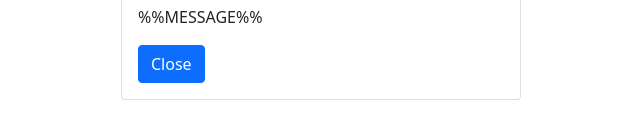
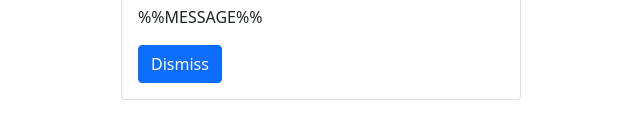
Before and after one commit to wimaha/homebridge-mieleathome, a website: page homebridge-ui/public/auth_grant.html in a window 1280 px wide. Shown: the part 417-556 px from the top of the page, 319-959 px from the left. Drawn offline with nearby package versions, Linux system fonts and the light colour scheme.

Commit message:
fix: close button becomes dismiss button

```diff
--- a/homebridge-ui/public/auth_grant.html
+++ b/homebridge-ui/public/auth_grant.html
@@ -25,7 +25,7 @@ Homebridge Miele@home setup UI.
         <div class="card-body">
           <h5 class="card-title text-%%TYPE_STYLE%%">%%TITLE%%</h5>
           <p class="card-text">%%MESSAGE%%</p>
-          <a href="#" class="btn btn-primary" onclick="window.close();return false;">Close</a>
+          <a href="#" class="btn btn-primary" onclick="window.open('about:blank', '_self'); return false;">Dismiss</a>
         </div>
       </div>
     </div>
```
